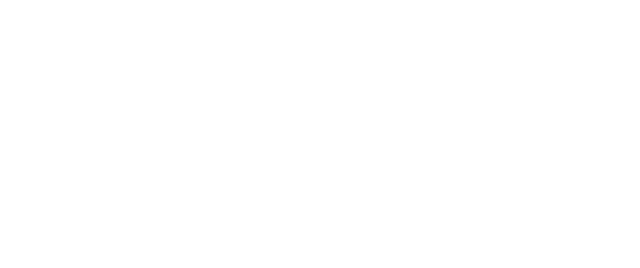
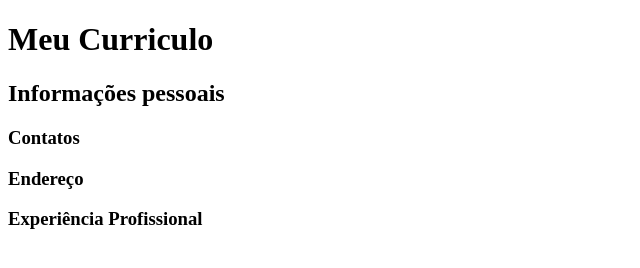
Before and after one commit to Rhanoi/Meu-Curriculo-Online, a plain HTML site: page index.html in a window 1280 px wide. Shown: the whole page, without its empty margins (0-640 px from the left). Drawn offline with Linux system fonts and the light colour scheme.

Commit message:
Estruturando o conteúdo interno por títulos

```diff
--- a/index.html
+++ b/index.html
@@ -7,6 +7,11 @@
     <title>Currículo Renan Mota</title>
 </head>
 <body>
+    <h1>Meu Curriculo</h1>
+    <h2>Informações pessoais</h2>
+    <h3>Contatos</h3>
+    <h3>Endereço</h3>
+    <h3>Experiência Profissional</h3>
 
 </body>
 </html>
```
